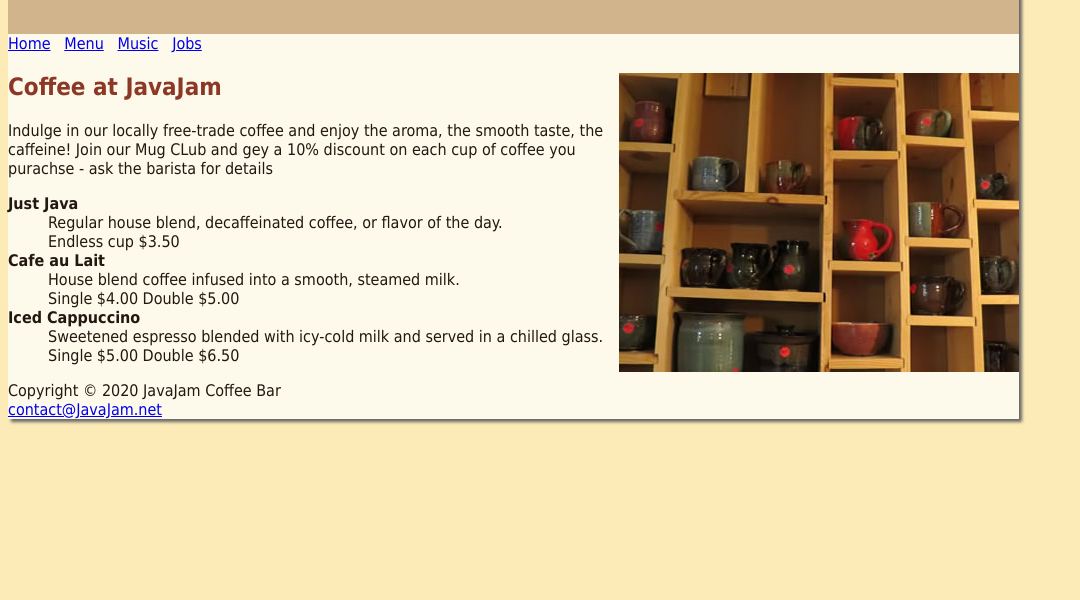
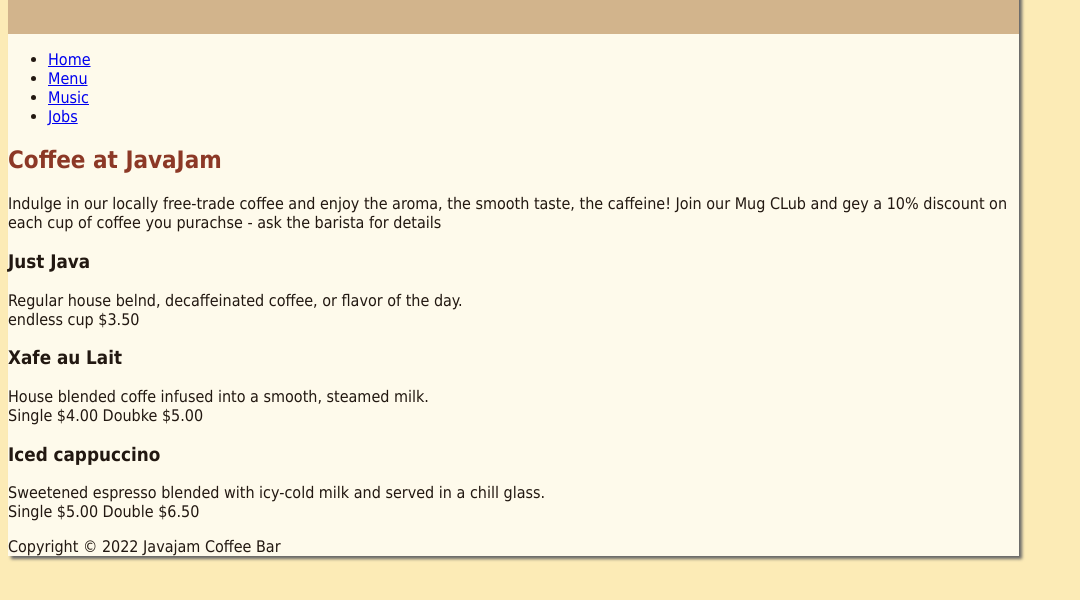
Before and after one commit to mayomya11/javajam, a plain HTML site: page menu.html in a window 1280 px wide. Shown: the part 104-704 px from the top of the page, without its empty margins (0-1080 px from the left). Drawn offline with Linux system fonts and the light colour scheme.

Commit message:
Update menu.html

```diff
--- a/menu.html
+++ b/menu.html
@@ -11,32 +11,35 @@
 <h1>JavaJam Coffee Bar</h1>
 </header
 <nav>
-<a href="index.html">Home</a> &nbsp;
-<a href="menu.html">Menu</a> &nbsp;
-<a href="music.html">Music</a> &nbsp;
-<a href="jobs.html">Jobs</a>
+<ul>
+  <li><a href="index.html">Home</a></li>
+  <li><a href="menu.html">Menu</a></li>
+  <li><a href="music.html">Music</a></li>
+  <li><a href="jobs.html">Jobs</a></li>
+  </ul>
 </nav>
 <main>
-<img src="mugs.jpg" alt="coffee mugs" align="right" width="400" height="299">
+<div id="heromugs">
+  </div>
 <h2>Coffee at JavaJam</h2>
 <p>Indulge in our locally free-trade coffee and enjoy the aroma, the smooth taste,
 the caffeine! Join our Mug CLub and gey a 10% discount on each cup of coffee you
 purachse - ask the barista for details</p>
-<dl>
-  <dt><b>Just Java</b></dt>
-  <dd>Regular house blend, decaffeinated coffee, or flavor of the day.</dd>
-  <dd>Endless cup $3.50</dd>
-  <dt><b>Cafe au Lait</b></dt>
-  <dd>House blend coffee infused into a smooth, steamed milk.</dd>
-  <dd>Single $4.00 Double $5.00</dd>
-  <dt><b>Iced Cappuccino</b></dt>
-  <dd>Sweetened espresso blended with icy-cold milk and served in a chilled glass.</dd>
-  <dd>Single $5.00 Double $6.50</dd>
-</dl>
+<section class="onethird">
+  <h3>Just Java</h3>
+  <p> Regular house belnd, decaffeinated coffee, or flavor of the day. <br>endless cup $3.50</p>
+  </section>
+<section class="onethird">
+ <h3>Xafe au Lait</h3>
+  <p>House blended coffe infused into a smooth, steamed milk.<br>Single $4.00 Doubke $5.00</p>
+   </section>
+ <section class="onethird">
+   <h3>Iced cappuccino</h3>
+ <p>Sweetened espresso blended with icy-cold milk and served in a chill glass.<br>Single $5.00 Double $6.50</p>
+  </section>
+</main>
 <footer>
-  Copyright &copy; 2020 JavaJam Coffee Bar<br>
-  <a href="mailto:dromancheck@bbrook.k12.nj.us">contact@JavaJam.net</a>
-</main>
+Copyright &copy; 2022 Javajam Coffee Bar<br>
 </footer>
 </div>
 </body>
```
